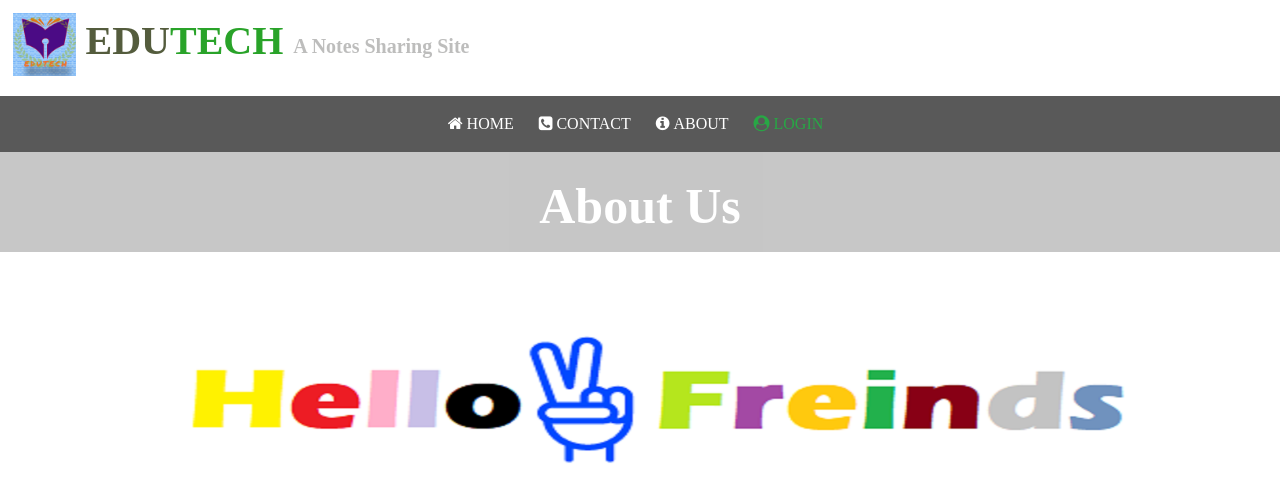
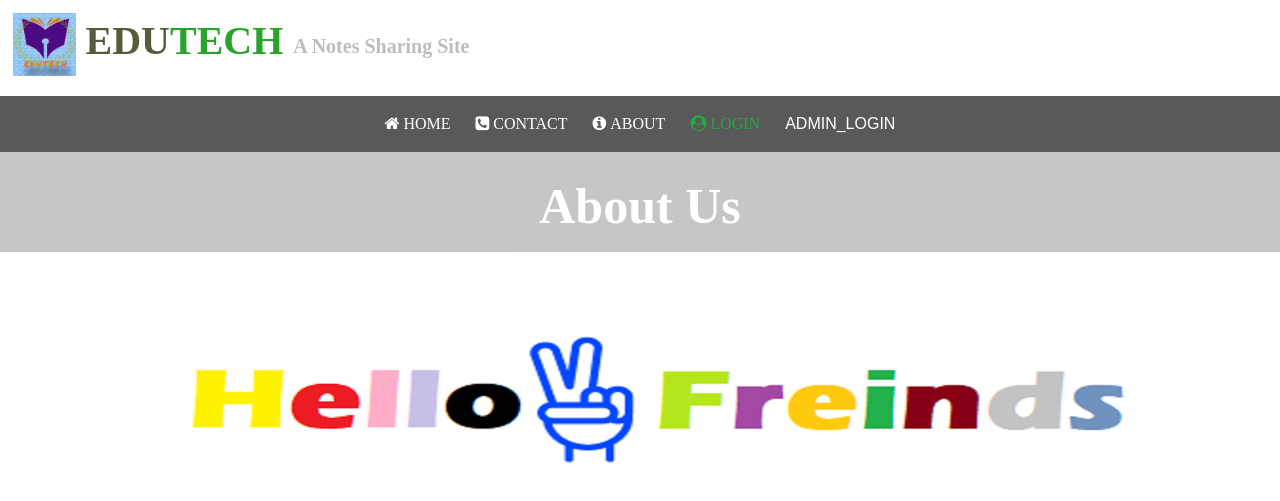
Before and after one commit to edutecham/Edutech, a Django app: page /about/ in a window 1280 px wide. Shown: the top 501 px of the page. Run offline with Django 3.2, Linux system fonts and the light colour scheme; some libraries are stand-ins or nearby versions.

Commit message:
commited

```diff
--- a/notes/templates/navigation.html
+++ b/notes/templates/navigation.html
@@ -125,7 +125,7 @@
       </li>
       &nbsp;&nbsp;
       <li class="navbar-item">
-        <a class="nav-link" style="color: white;font-family: arial;" href="{% url 'login_admin' %}" hidden="hidden">ADMIN_LOGIN</a>
+        <a class="nav-link" style="color: white;font-family: arial;" href="{% url 'login_admin' %}">ADMIN_LOGIN</a>
       </li>
     </ul>
   </nav>
```
